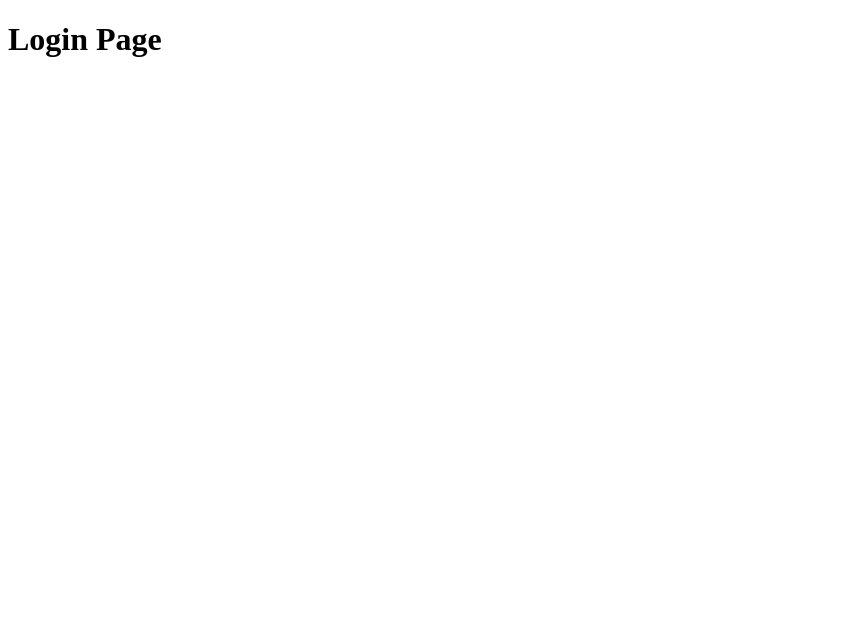
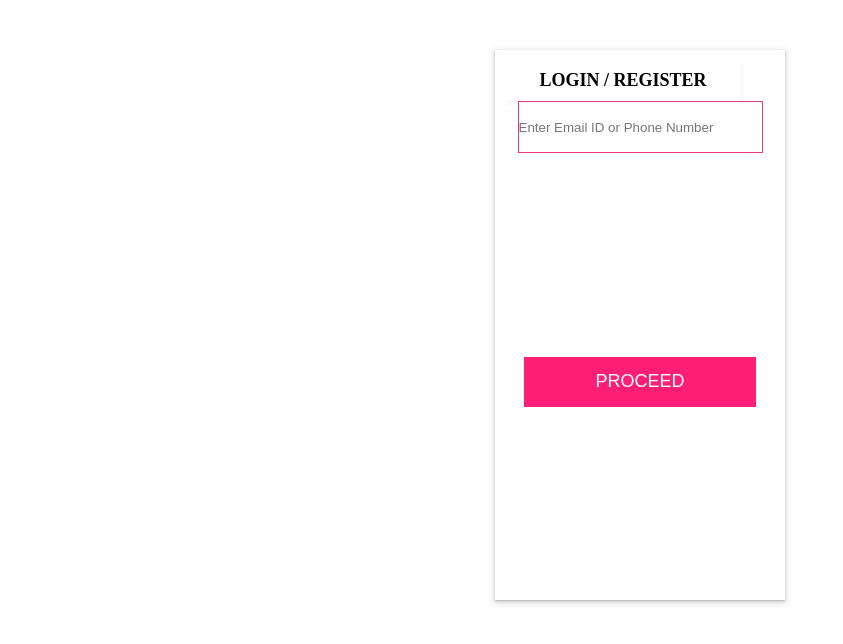
Before and after one commit to MadhuSudhanAlakuntla/Nyka, a plain HTML site: page login-page/index.html in a window 1280 px wide. Shown: the whole page, without its empty margins (0-843 px from the left). Drawn offline with Linux system fonts and the light colour scheme.

Commit message:
css html part login page

```diff
--- a/login-page/index.css
+++ b/login-page/index.css
@@ -0,0 +1,60 @@
+*{
+    margin: 0;
+    padding: 0;
+}
+
+body{
+    display:flex;
+    flex-direction: column;
+    align-items: center;
+    justify-content: center;
+    margin-top:50px ;
+    margin-bottom: 50px;
+
+}
+
+.container{
+width:290px;
+height:550px;
+display: grid;
+grid-template-columns: repeat(1,1fr);
+box-shadow: rgba(60, 64, 67, 0.3) 0px 1px 2px 0px, rgba(60, 64, 67, 0.15) 0px 2px 6px 2px;
+background-color: white;
+
+
+
+
+}
+
+.content{
+
+  padding: 10px;
+  text-align: center;
+  align-items: center;
+
+
+}
+h3{
+    padding: 10px;
+    font-size: 18px;
+    width:80%;
+    text-align: center;
+    box-shadow: 2px 3px 4px whitesmoke;
+}
+#input{
+    height: 50px;
+    width: 90%;
+    border : 1px solid rgb(232, 57, 116);
+}
+.btn{
+    text-align: center;
+
+}
+ #prcBtn{
+        width: 80%;
+        height: 50px;
+        background-color:#ff1e75;
+        color:white;
+        font-size: 18px;
+        border: none;
+ }
--- a/login-page/index.html
+++ b/login-page/index.html
@@ -3,11 +3,27 @@
 <head>
     <meta charset="UTF-8">
     <meta name="viewport" content="width=device-width, initial-scale=1.0">
-    <title>Document</title>
+    <title>Nykaa Clone</title>
     <link rel="stylesheet" href="index.css">
 </head>
 <body>
-    <h1>Login Page</h1>
+
+    <div class="container">
+        <div class="content">
+            <h3>LOGIN / REGISTER</h3>
+
+                <input required type="text"  id="input" name="emailOrPhone" placeholder="Enter Email ID or Phone Number" >
+            </div>
+
+
+             <div class="btn">
+
+
+            <button type="submit" id="prcBtn">PROCEED</button>
+
+    </div>
+
 </body>
 <script src="index.js"></script>
+
 </html>
--- a/login-page/index.js
+++ b/login-page/index.js
@@ -0,0 +1,9 @@
+
+var userData=JSON.parse(localStorage.getItem("user-data"))||[];
+var input= document.querySelector("#input");
+
+var inpValue = input.value;
+
+if(inpValue ===""){
+
+}
```
